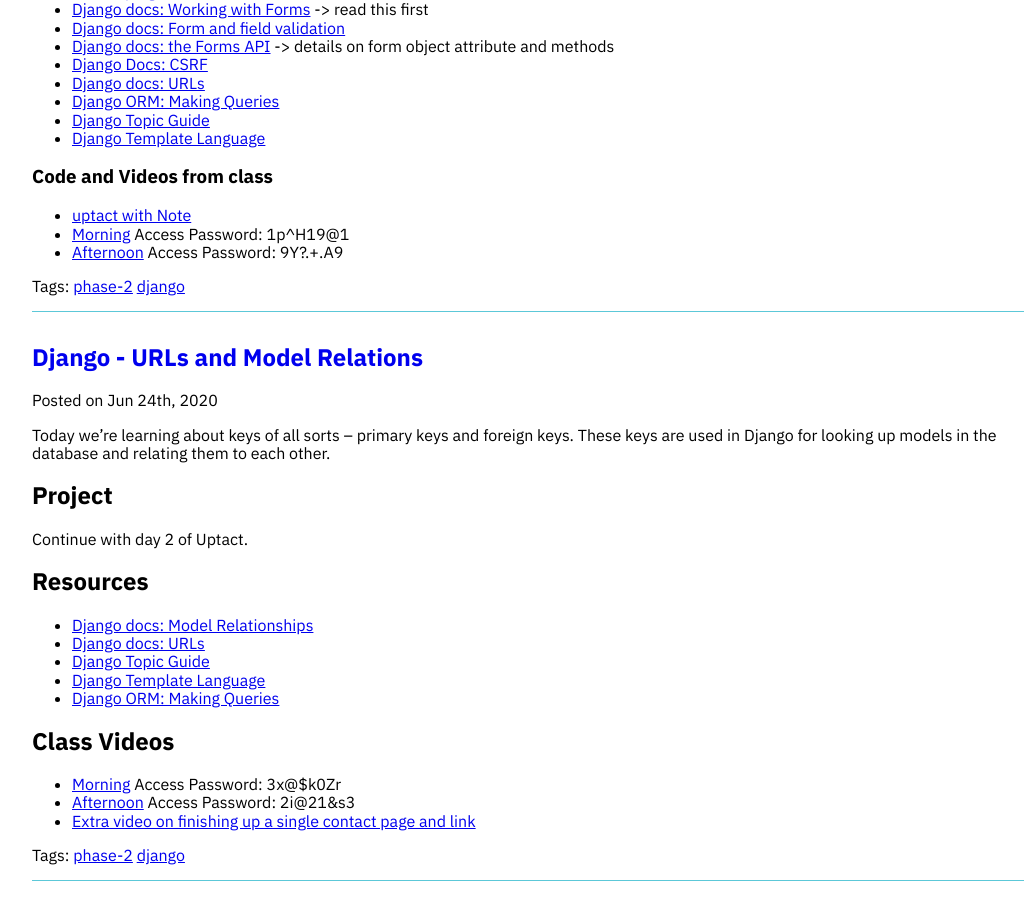
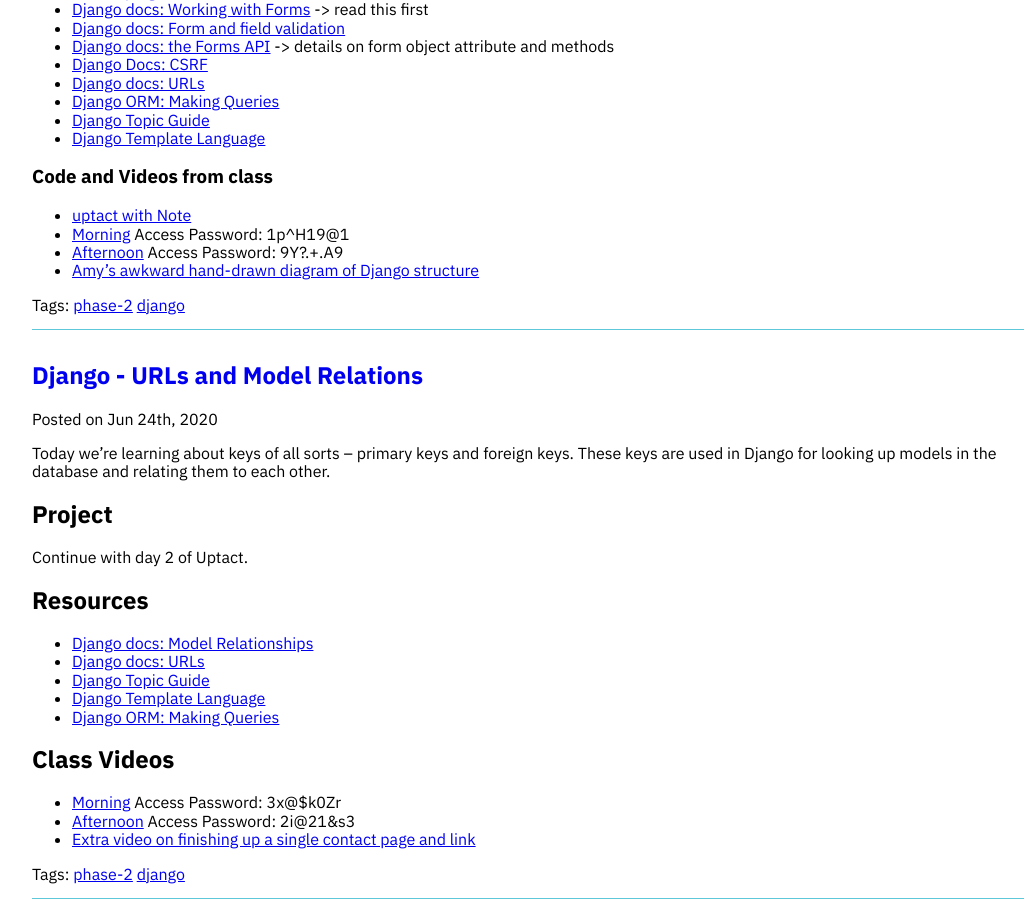
Before and after one commit to momentum-team-3/momentum-team-3.github.io, a Jekyll site: the page built from index.html, in a window 1280 px wide and 900 px high, scrolled down 406 px. Shown: the whole window, without its empty margins (112-1139 px from the left). Built offline with Jekyll 4.4.1, drawn with Linux system fonts in a browser that asks for light colours; nearby versions of some CDN libraries; the list of posts is cut into pages by our own code.

Commit message:
Add django structure diagram

```diff
--- a/_posts/2020-06-25-django-day-3.md
+++ b/_posts/2020-06-25-django-day-3.md
@@ -27,3 +27,4 @@ tags: phase-2 django
 - [uptact with Note](https://github.com/momentum-team-2/examples/tree/master/django--uptact)
 - [Morning](https://us02web.zoom.us/rec/share/-s0sLuz530ZOa7PV0XH-eawfLr-meaa81HMfrPYEzUZr7nk1Qtlc9LrxXGOC0-Hq) Access Password: 1p^H19@1
 - [Afternoon](https://us02web.zoom.us/rec/share/4fwpJKGp6WdLX7PX6x7aeYUcEIn1eaa8gHIY-6IKyxtNQlLP61HrnYT7F_dX4_ch) Access Password: 9Y?.+.A9
+- [Amy's awkward hand-drawn diagram of Django structure]({% link django-how.jpg %})
```
